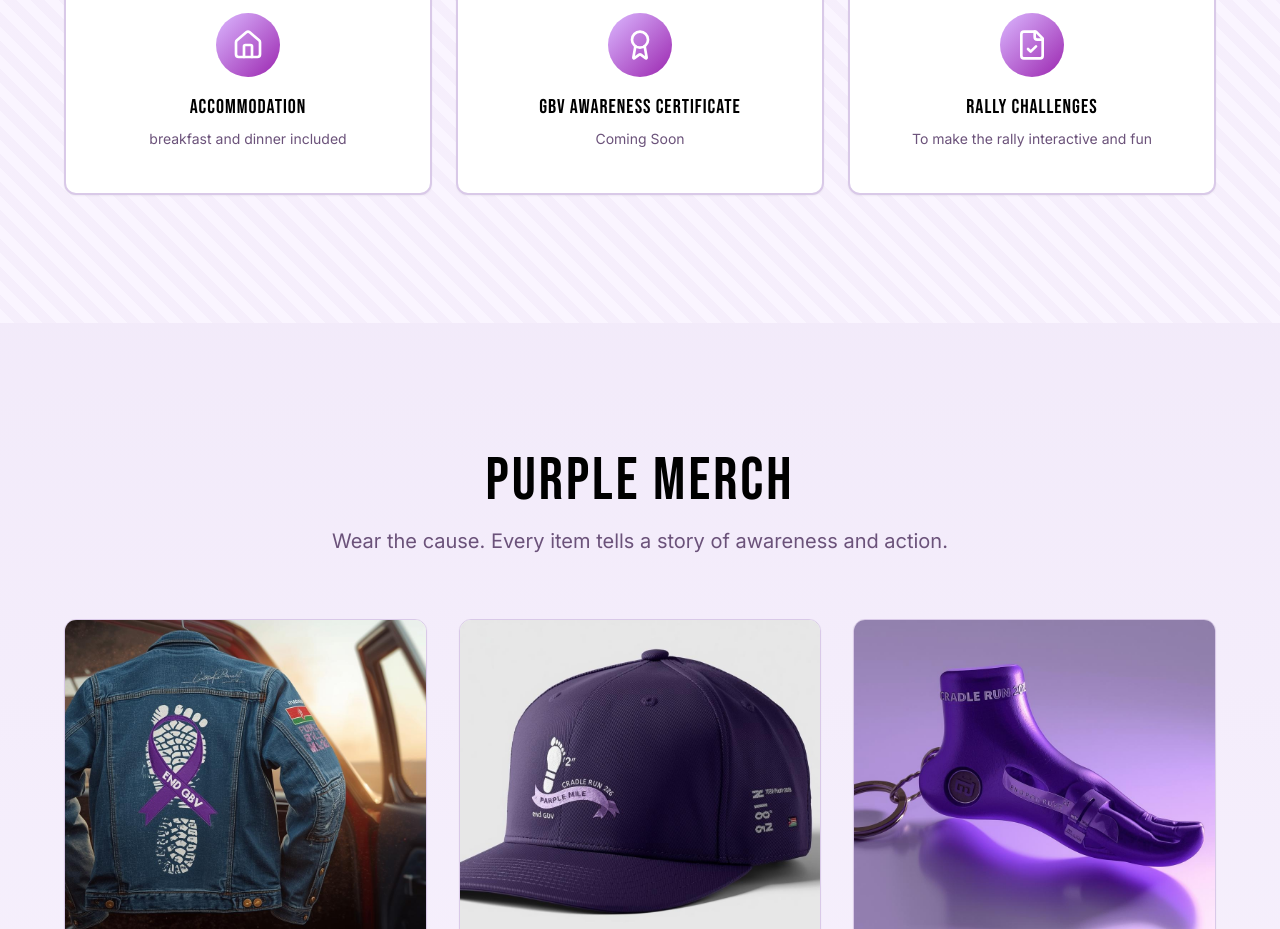
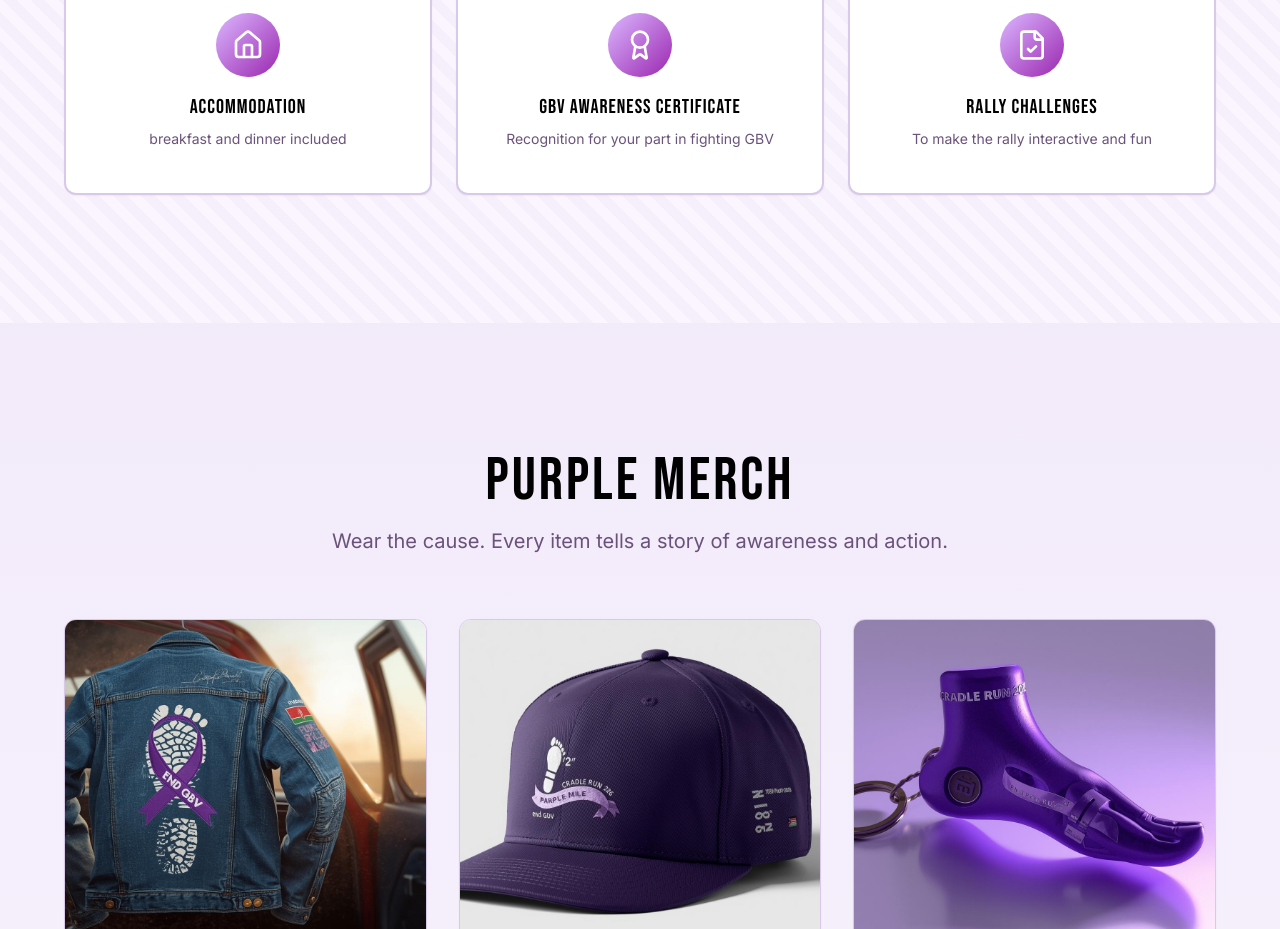
Before and after one commit to Mwvndva/cradlerun, a React (Vite) app: page / in a window 1280 px wide. Shown: the part 1421-2350 px from the top of the page. Built offline with nearby package versions, Linux system fonts and the light colour scheme; the HTML template or start-up script is replaced by a standard one.

Commit message:
updated certificate benefit

```diff
--- a/src/components/PurplePass.tsx
+++ b/src/components/PurplePass.tsx
@@ -25,7 +25,7 @@ const benefits = [
   {
     icon: Award,
     title: "GBV Awareness Certificate",
-    description: "Coming Soon"
+    description: "Recognition for your part in fighting GBV"
   },
   {
     icon: FileCheck,
```
